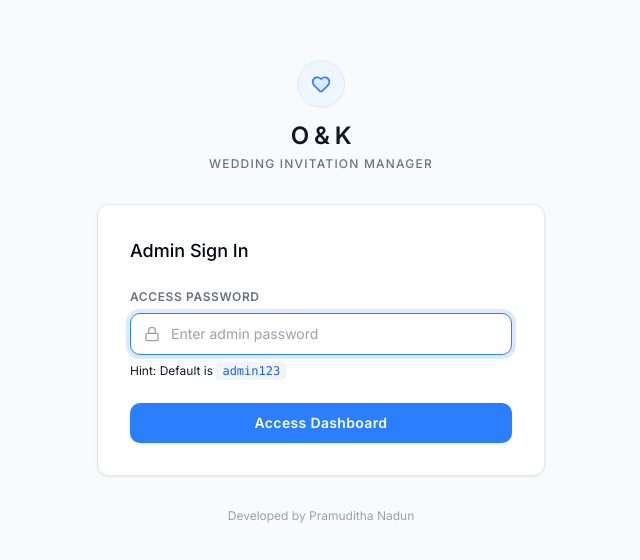
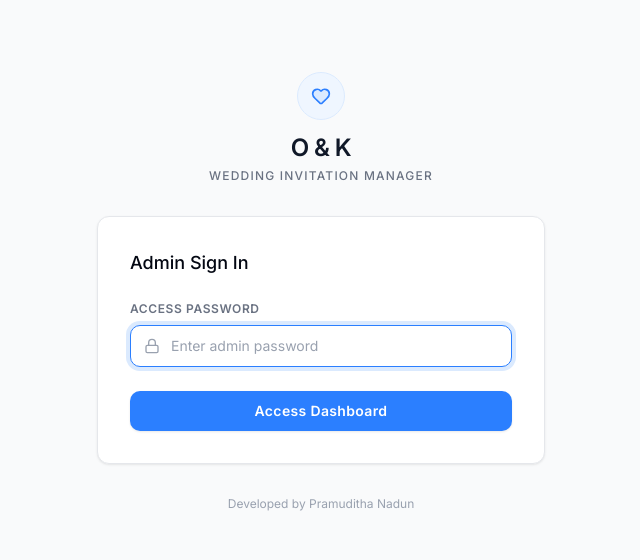
Before and after one commit to PramudithaN/digital-wedding-invitation, a Next.js app: page /login in a window 1280 px wide. Shown: the part 108-668 px from the top of the page, without its empty margins (319-959 px from the left). Built offline with nearby package versions, Linux system fonts and the light colour scheme; a web font is replaced by a local one; what @mui/material-nextjs would draw is missing.

Commit message:
remove password hint from login page

```diff
--- a/app/login/page.tsx
+++ b/app/login/page.tsx
@@ -66,9 +66,6 @@ function LoginContent() {
                   disabled={isPending}
                 />
               </div>
-              <p className="text-xs text-gray-450 mt-2">
-                Hint: Default is <code className="bg-gray-100 px-1.5 py-0.5 rounded text-blue-600 font-mono">admin123</code>
-              </p>
             </div>
 
             {state?.error && (
```
